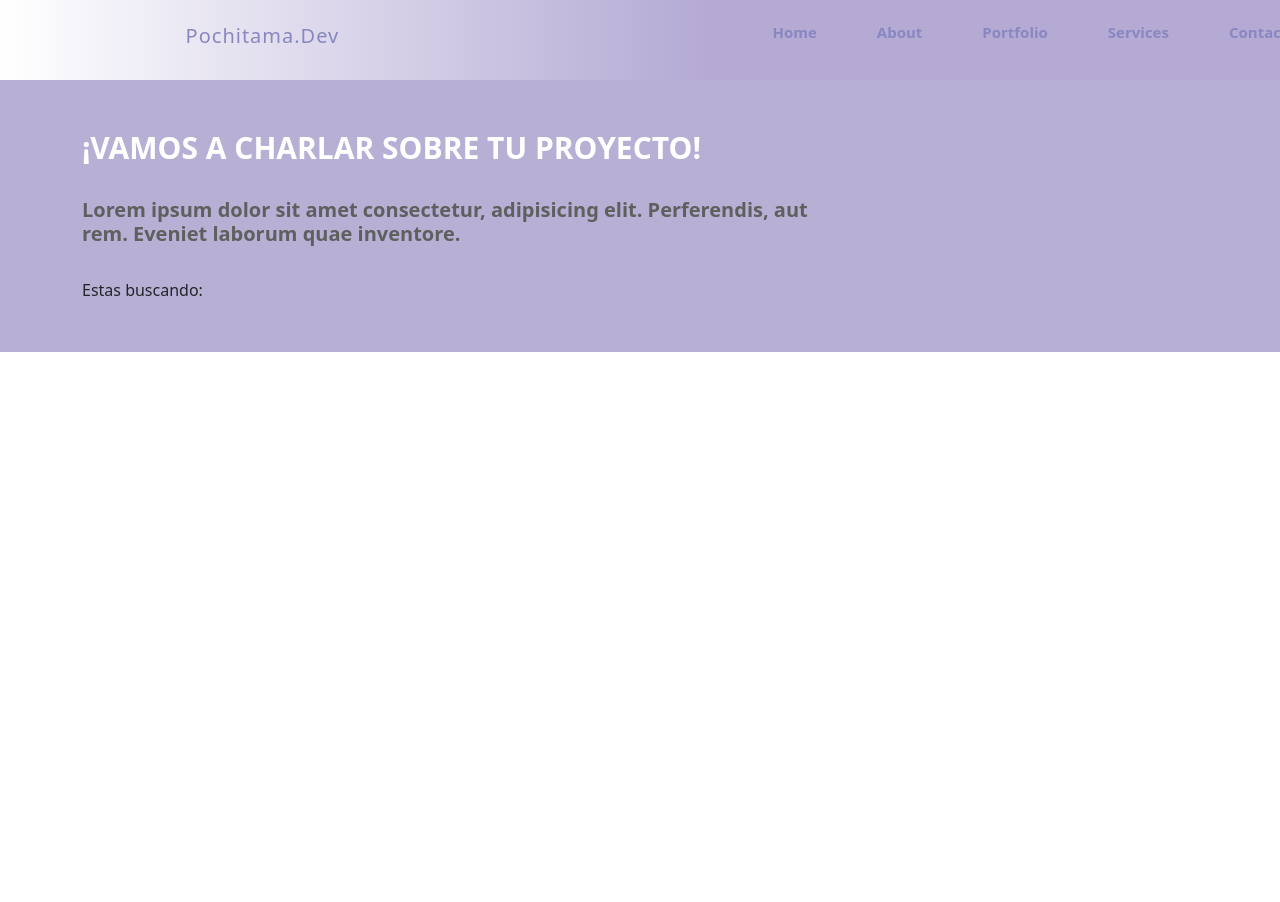
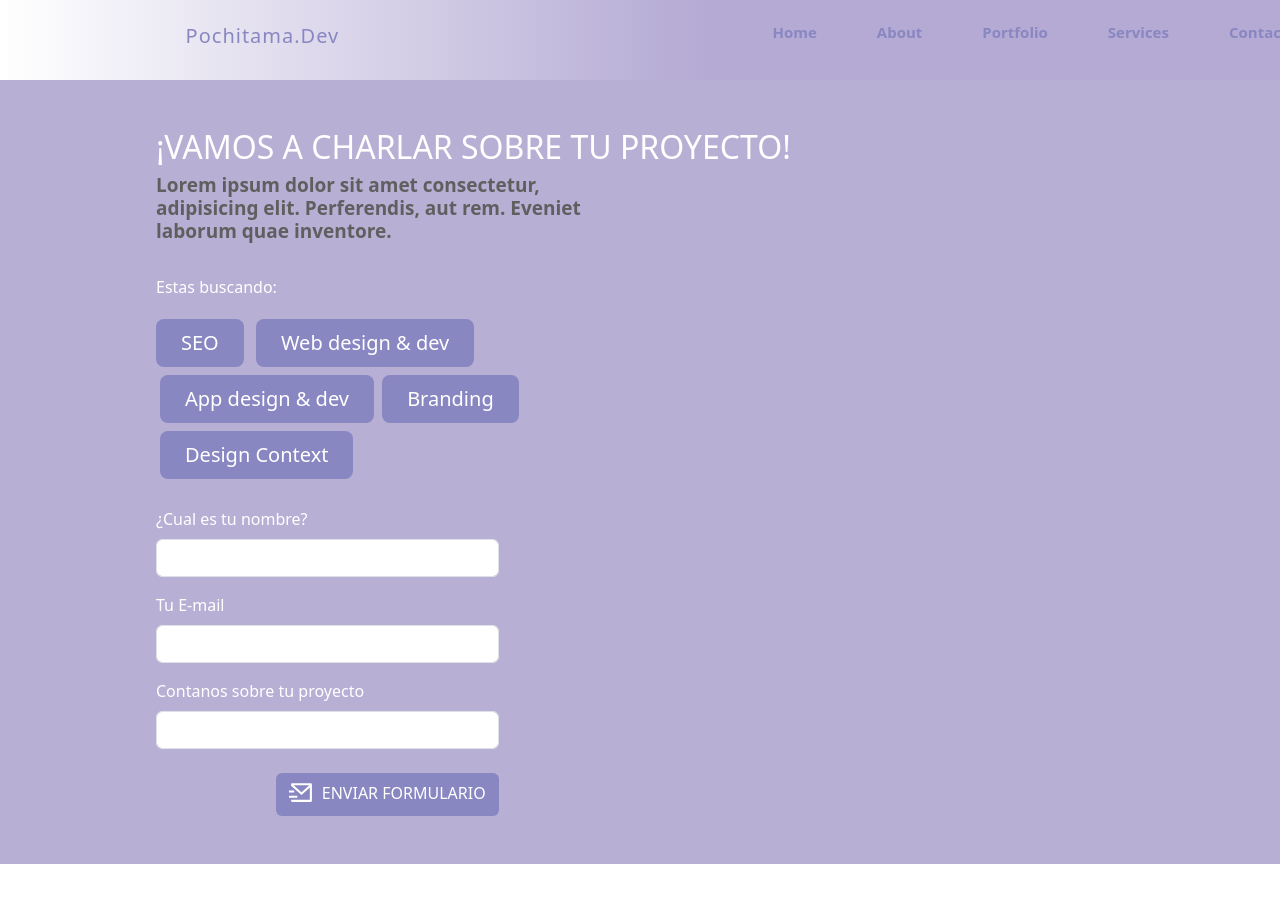
Before and after one commit to PochiTama-dev/Pochitama.site2.0, a React (Vite) app: page /contacto in a window 1280 px wide. Shown: the top 902 px of the page. Built offline with nearby package versions, Linux system fonts and the light colour scheme.

Commit message:
Vista Contacto

```diff
--- a/src/Themes/Base/custom.scss
+++ b/src/Themes/Base/custom.scss
@@ -202,6 +202,16 @@ $utilities: (
       y: translateY(-50%),
     )
   ),
+  "button": (
+    property: background-color,
+    class: btn,
+    values: (
+      primary: $primary,
+      secondary: $secondary,
+      tertiary: $tertiary,
+      quaternary: $quaternary,
+    )
+  ),
 );
 
 
--- a/src/pages/Contact/Contact.jsx
+++ b/src/pages/Contact/Contact.jsx
@@ -1,28 +1,60 @@
+import { Button, Col, Container, Row, Form } from "react-bootstrap";
+import { RiMailSendLine } from "react-icons/ri";
 import "./contact.css";
 import "../../Themes/Base/_variables.css";
 
 const Contact = () => {
   return (
-    <section className="contactFont">
-      <div className="container">
-        <div className="row">
-          <div className="col-sm-12">
-            <h1 className="contactTitle">¡Vamos a charlar sobre tu proyecto!</h1>
-          </div>
-          <div className="col-8">
-            <h2 className="contactSubtitle">Lorem ipsum dolor sit amet consectetur, adipisicing elit. Perferendis, aut rem. Eveniet laborum quae inventore.</h2>
-          </div>
-        </div>
-        <div className="row">
-          <div className="col-sm-12">
-            <span>Estas buscando:</span>
-          </div>
-          <div className="col-sm-10">
+    <Container fluid className="bg-primary p-5">
+      <Row className="ps-md-4 ps-md-4 ps-lg-5 ms-lg-5" >
+        <Col xs={12}>
+          <h2 className="text-bold text-white text-uppercase">¡Vamos a charlar sobre tu proyecto!</h2>
+        </Col>
+        <Col xs={10} md={9} lg={5}>
+          <h3 className="contactSubtitle">Lorem ipsum dolor sit amet consectetur, adipisicing elit. Perferendis, aut rem. Eveniet laborum quae inventore.</h3>
+        </Col>
+      </Row>
+      <Row className="ps-md-4 ps-md-4 ps-lg-5 ms-lg-5" >
+        <Col xs={12} className="text-white mb-3">
+          <span>Estas buscando:</span>
+        </Col>
+        <Col xs={12} md={8} lg={5} className="mb-4">
+        <Button variant="tertiary" className="text-white px-4 me-1 my-1" size="lg">SEO</Button>{' '}
+        <Button variant="tertiary" className="text-white px-4 mx-1 my-1" size="lg">Web design & dev</Button>{' '}
+        <Button variant="tertiary" className="text-white px-4 mx-1 my-1" size="lg">App  design & dev</Button>{' '}
+        <Button variant="tertiary" className="text-white px-4 me-1 my-1" size="lg">Branding</Button>{' '}
+        <Button variant="tertiary" className="text-white px-4 mx-1 my-1" size="lg">Design Context</Button>{' '}
+        </Col>
+      </Row>
 
-          </div>
-        </div>
-      </div>
-    </section>
+      <Row className="ps-md-4 ps-md-4 ps-lg-5 ms-lg-5" >
+        <Col xs={12} md={10} lg={4}>
+          <Form >
+            <Form.Group className="mb-3" controlId="formBasicName">
+              <Form.Label className="text-white">¿Cual es tu nombre?</Form.Label>
+              <Form.Control type="text" />
+            </Form.Group>
+
+            <Form.Group className="mb-3" controlId="formBasicEmail">
+              <Form.Label className="text-white">Tu E-mail</Form.Label>
+              <Form.Control type="email" />
+            </Form.Group>
+
+            <Form.Group className="mb-3" controlId="formBasicProject">
+              <Form.Label className="text-white">Contanos sobre tu proyecto</Form.Label>
+              <Form.Control type="textarea" />
+            </Form.Group>
+            <div className="text-end mt-4">
+              <Button variant="tertiary" className="text-white text-uppercase" type="submit">
+                <RiMailSendLine className="me-2 mb-1" size={25} />
+                Enviar formulario
+              </Button>
+            </div>
+          </Form>
+        </Col>
+      </Row>
+
+    </Container>
   )
 }
 
--- a/src/pages/Contact/contact.css
+++ b/src/pages/Contact/contact.css
@@ -1,24 +1,6 @@
-.contactFont{
-    background-color: var(--primary-color);
-    width: 100%;
-    padding: 0 30px;
-}
-
-.container{
-    padding:50px;
-    margin: 0 45px;
-}
-
-.contactTitle{
-    color: #FFFFFF;
-    font-size: 30px;
-    font-weight: bold;
-    padding-bottom: 24px;
-    text-transform: uppercase;
-}
 .contactSubtitle{
     color: #5F5F5F;
-    font-size: 20px;
+    font-size: 19px;
     font-weight: bold;
     padding-bottom: 24px;
 }
```
